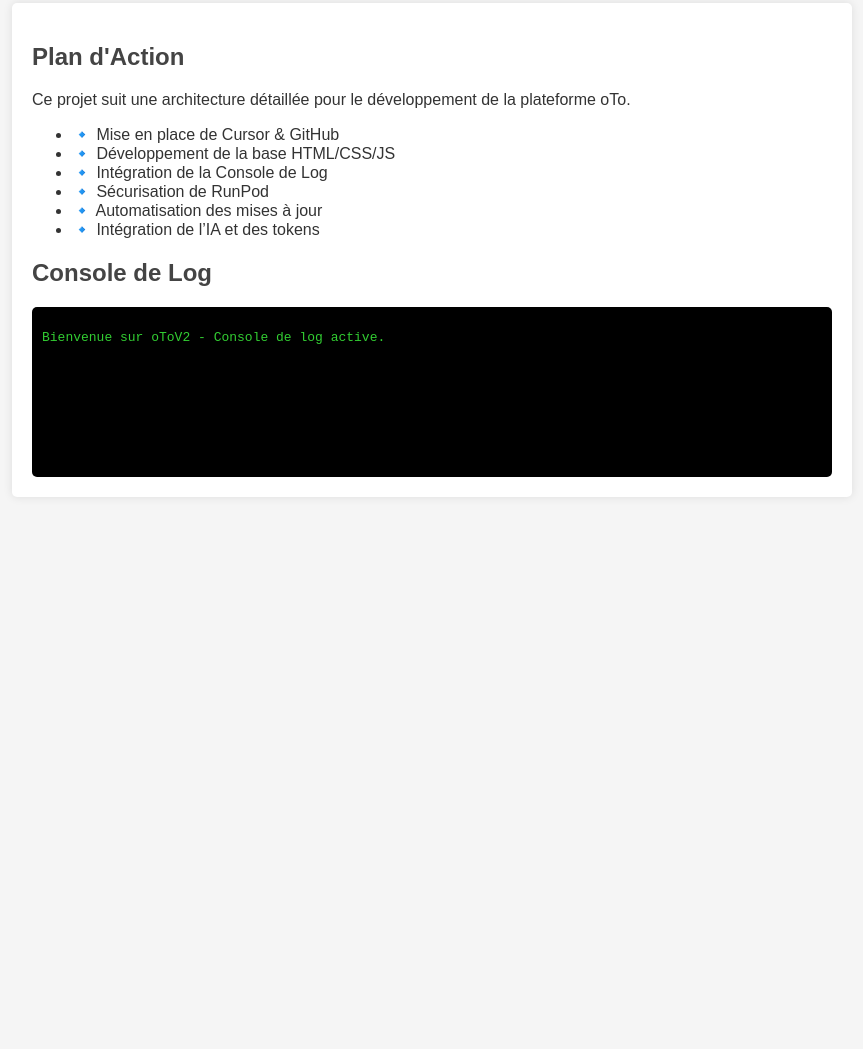
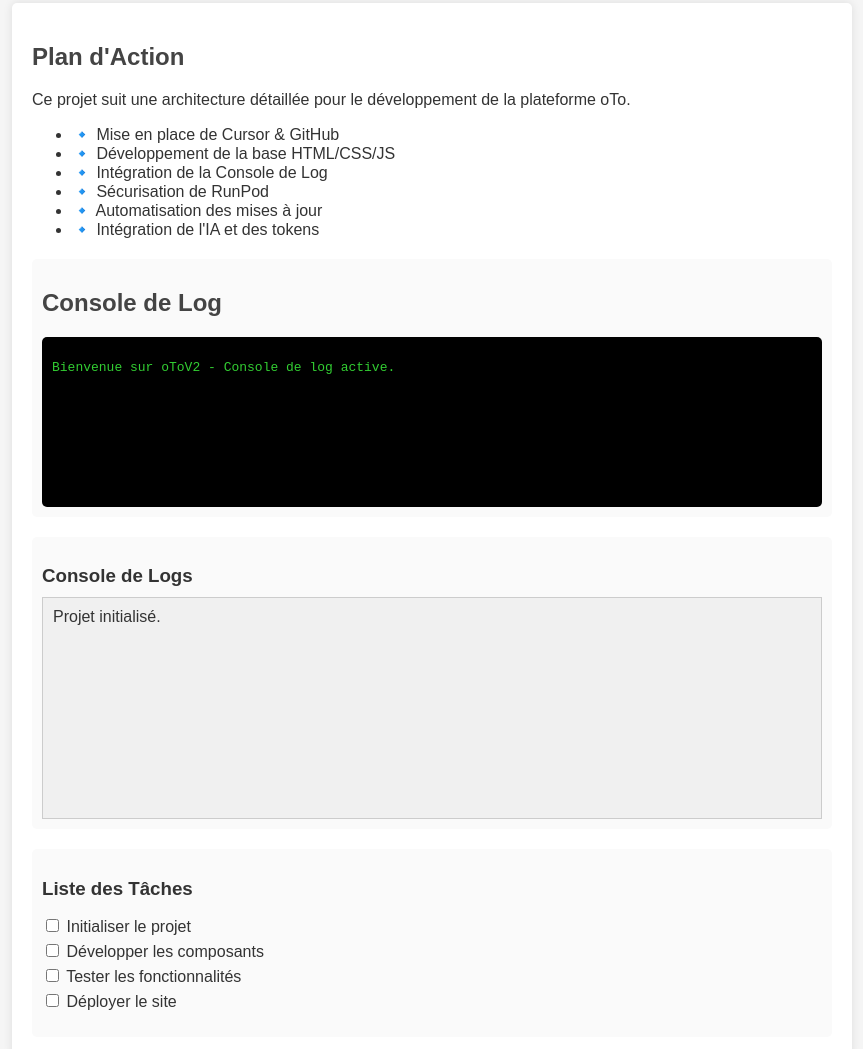
Before and after one commit to Kiapcn/oToV2, a plain HTML site: page index.html in a window 1280 px wide. Shown: the part 137-1186 px from the top of the page, without its empty margins (208-1071 px from the left). Before the commit the page ends 800 px from the top, so only its background shows below. Drawn offline with Linux system fonts and the light colour scheme.

Commit message:
Ajout console de log interactive et liste de tâches à cocher

```diff
--- a/index.html
+++ b/index.html
@@ -21,7 +21,7 @@
                 <li>🔹 Intégration de la Console de Log</li>
                 <li>🔹 Sécurisation de RunPod</li>
                 <li>🔹 Automatisation des mises à jour</li>
-                <li>🔹 Intégration de l’IA et des tokens</li>
+                <li>🔹 Intégration de l'IA et des tokens</li>
             </ul>
         </section>
 
@@ -29,6 +29,23 @@
             <h2>Console de Log</h2>
             <div id="console-output"></div>
         </section>
+
+        <!-- Console de log interactive -->
+        <div id="log-console">
+            <h3>Console de Logs</h3>
+            <div id="logs" style="height:200px; overflow:auto; background:#f0f0f0; padding:10px; border:1px solid #ccc;"></div>
+        </div>
+
+        <!-- Liste de tâches à cocher -->
+        <div id="task-list">
+            <h3>Liste des Tâches</h3>
+            <ul>
+                <li><input type="checkbox"> Initialiser le projet</li>
+                <li><input type="checkbox"> Développer les composants</li>
+                <li><input type="checkbox"> Tester les fonctionnalités</li>
+                <li><input type="checkbox"> Déployer le site</li>
+            </ul>
+        </div>
     </main>
 
     <script src="script.js"></script>
--- a/script.js
+++ b/script.js
@@ -9,4 +9,29 @@
     }
 
     logMessage("Bienvenue sur oToV2 - Console de log active.");
+
+    // Fonction pour ajouter un log à la console interactive
+    function addLog(message) {
+        const logContainer = document.getElementById('logs');
+        const logEntry = document.createElement('div');
+        logEntry.textContent = message;
+        logContainer.appendChild(logEntry);
+        logContainer.scrollTop = logContainer.scrollHeight;
+    }
+
+    // Exemple d'utilisation
+    addLog('Projet initialisé.');
+
+    // Gestion des tâches à cocher
+    const checkboxes = document.querySelectorAll('#task-list input[type="checkbox"]');
+    checkboxes.forEach(checkbox => {
+        checkbox.addEventListener('change', () => {
+            const task = checkbox.parentElement.textContent.trim();
+            if (checkbox.checked) {
+                addLog(`Tâche terminée : ${task}`);
+            } else {
+                addLog(`Tâche décochée : ${task}`);
+            }
+        });
+    });
 });
--- a/styles.css
+++ b/styles.css
@@ -35,3 +35,36 @@
     overflow-y: scroll;
     border-radius: 5px;
 }
+
+/* Styles pour la console de log interactive */
+#log-console {
+  margin-top: 20px;
+  padding: 10px;
+  background-color: #fafafa;
+  border-radius: 5px;
+}
+
+#log-console h3 {
+  margin-bottom: 10px;
+}
+
+/* Styles pour la liste de tâches à cocher */
+#task-list {
+  margin-top: 20px;
+  padding: 10px;
+  background-color: #fafafa;
+  border-radius: 5px;
+}
+
+#task-list h3 {
+  margin-bottom: 10px;
+}
+
+#task-list ul {
+  list-style: none;
+  padding: 0;
+}
+
+#task-list li {
+  margin-bottom: 5px;
+}
```
